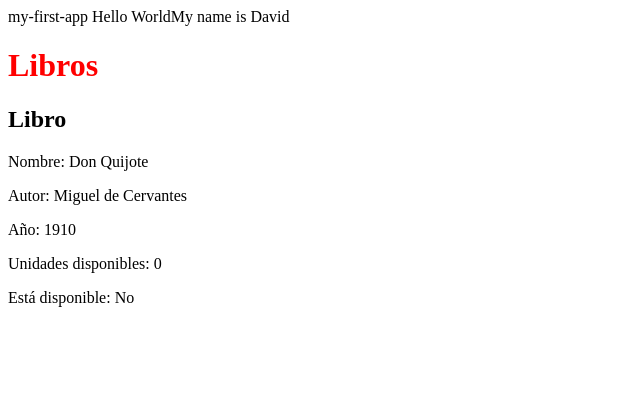
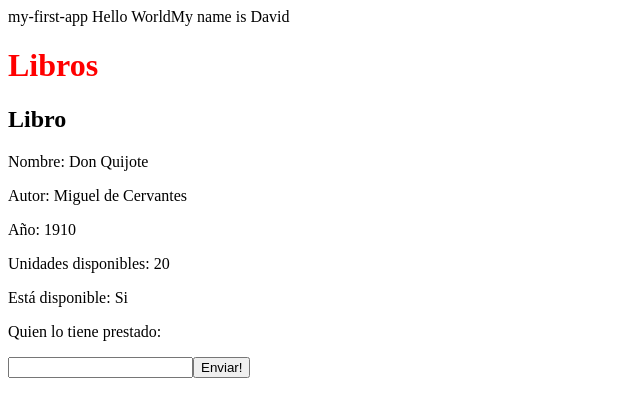
Before and after one commit to curso-angular-david/my-first-app, an Angular app: page / in a window 1280 px wide. Shown: the top 416 px of the page, without its empty margins (0-640 px from the left). Built offline with nearby package versions, Linux system fonts and the light colour scheme.

Commit message:
sesion 3 - binding

```diff
--- a/src/app/app.module.ts
+++ b/src/app/app.module.ts
@@ -5,6 +5,7 @@ import { AppRoutingModule } from './app-routing.module';
 import { AppComponent } from './app.component';
 import { BooksComponent } from './books/books.component';
 import { BookComponent } from './book/book.component';
+import { FormsModule } from '@angular/forms'
 
 @NgModule({
   declarations: [
@@ -14,7 +15,8 @@ import { BookComponent } from './book/book.component';
   ],
   imports: [
     BrowserModule,
-    AppRoutingModule
+    AppRoutingModule,
+    FormsModule
   ],
   providers: [],
   bootstrap: [AppComponent]
--- a/src/app/book/book.component.html
+++ b/src/app/book/book.component.html
@@ -4,3 +4,14 @@
 <p>Año: {{ year }} </p>
 <p>Unidades disponibles: {{ getAvailableUnits() }}</p>
 <p>Está disponible: {{ (getAvailableUnits()>0) ? "Si" : "No"}}</p>
+<p>Quien lo tiene prestado: {{ borrowerName }}</p>
+<input
+  type="text"
+  [disabled]="getAvailableUnits()===0"
+  [(ngModel)]="borrowerName"
+/>
+<input
+  type="button"
+  value="Enviar!"
+  (click)="sendData()"
+/>
--- a/src/app/book/book.component.ts
+++ b/src/app/book/book.component.ts
@@ -10,9 +10,15 @@ export class BookComponent {
   author = "Miguel de Cervantes"
   year = 1910
   edition = 10
-  private availableUnits = 0
+  private availableUnits = 20
+  borrowerName = ""
 
   getAvailableUnits() {
     return this.availableUnits
   }
+
+  sendData() {
+    alert("Se ha enviado la data!")
+  }
+
 }
```
